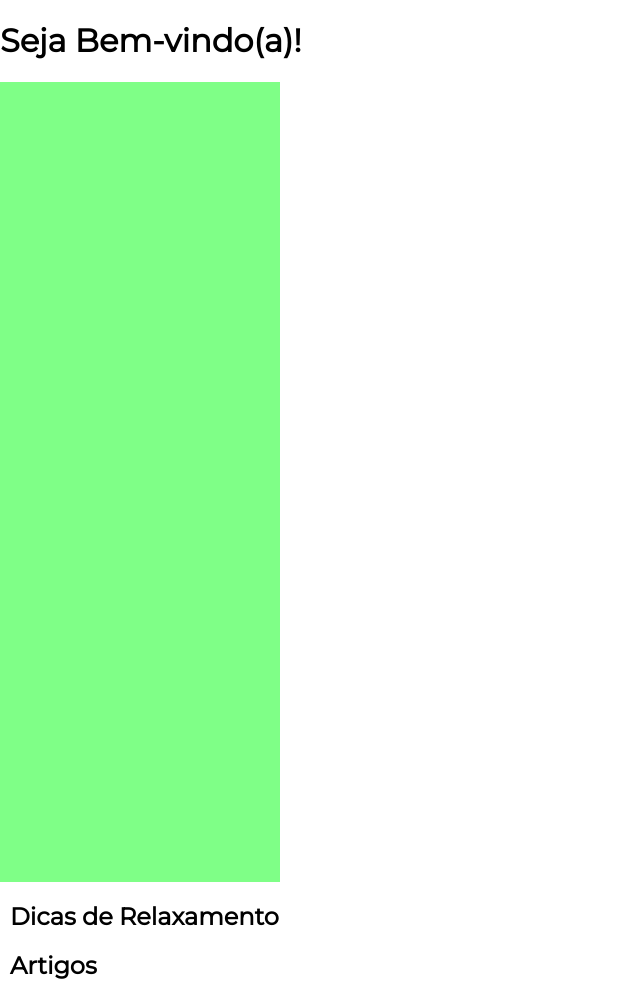
After one commit to amarantesmind/Serena, a Django app: page /conta in a window 1280 px wide. The commit adds this page. Shown: the whole page, without its empty margins (0-640 px from the left). Run offline with Django 3.2, Linux system fonts and the light colour scheme.

Commit message:
criar html css conta

```diff
--- /dev/null
+++ b/landing/static/css/style-conta.css
@@ -0,0 +1,25 @@
+body{
+    margin: 0;
+    padding: 0;
+    width: 100vw;
+    height: auto;
+    font-family: 'Montserrat', sans-serif;
+    overflow-x: hidden;
+    -webkit-font-smoothing: antialiased;
+}
+
+.lateral{
+    background-color:#7FFF87;
+    width: 280px;
+    height: 100vh;
+}
+
+h1 .g{
+   font-size: 90px;
+   padding: 0 10px;
+   display: flex;
+}
+
+h2{
+    padding: 0 10px;
+}
--- /dev/null
+++ b/landing/templates/conta.html
@@ -0,0 +1,36 @@
+{% load staticfiles %}
+
+<!DOCTYPE html>
+<html lang="pt-br">
+<head>
+    <meta charset="UTF-8">
+    <meta name="viewport" content="width=device-width, initial-scale=1.0">
+    <meta http-equiv="X-UA-Compatible" content="ie=edge">
+    <link href="https://fonts.googleapis.com/css?family=Montserrat" rel="stylesheet">
+    <link rel="stylesheet" href="{% static 'css/style-conta.css' %}">
+    <title>Bem-vindo(a)!</title>
+</head>
+<body>
+    <div>
+        <h1 class="g">Seja Bem-vindo(a)!</h1>
+    </div>
+
+    <div class="lateral">
+        <img src="" alt="">
+    </div>
+
+    <div class="">
+        <section>
+            <h2>Dicas de Relaxamento</h2>
+        </section>
+
+        <section>
+            <h2>Artigos</h2>
+        </section>
+
+        <section>
+            <h2></h2>
+        </section>
+    </div>
+</body>
+</html>
--- a/landing/templates/index2.html
+++ b/landing/templates/index2.html
@@ -156,7 +156,7 @@
             </div>
             <div class="icone6">
                 <h2>Atendimento</h2>
-                <p>Filtre serviços de saúde popular com a ajuda de Serena</p>
+                <p>Filtre serviços de saúde mental públicos, gratuitos e/ou acessíveis com a ajuda de Serena</p>
             </div>
         </section>
 
--- a/landing/templates/login2.html
+++ b/landing/templates/login2.html
@@ -35,7 +35,7 @@
             <form class="login-form">
                 <input type="text" placeholder="username" />
                 <input type="password" placeholder="password" />
-                <button>login</button>
+                <a href="/conta.html"><button>Login</button></a>
 
             </form>
         </div>
--- a/landing/views.py
+++ b/landing/views.py
@@ -20,3 +20,6 @@ def mostrar_formulario(request):
 
 def mostrar_login(request):
     return render(request, 'login2.html')
+
+def mostrar_conta(request):
+    return render(request, 'conta.html')
--- a/serena/urls.py
+++ b/serena/urls.py
@@ -22,4 +22,5 @@ urlpatterns = [
     path('', views.mostrar_index),
     path('cadastro', views.mostrar_formulario),
     path('login', views.mostrar_login),
+    path('conta', views.mostrar_conta),
 ]
```
Also changed, not shown: landing/static/css/styles2.css (+5 -4 lines).
